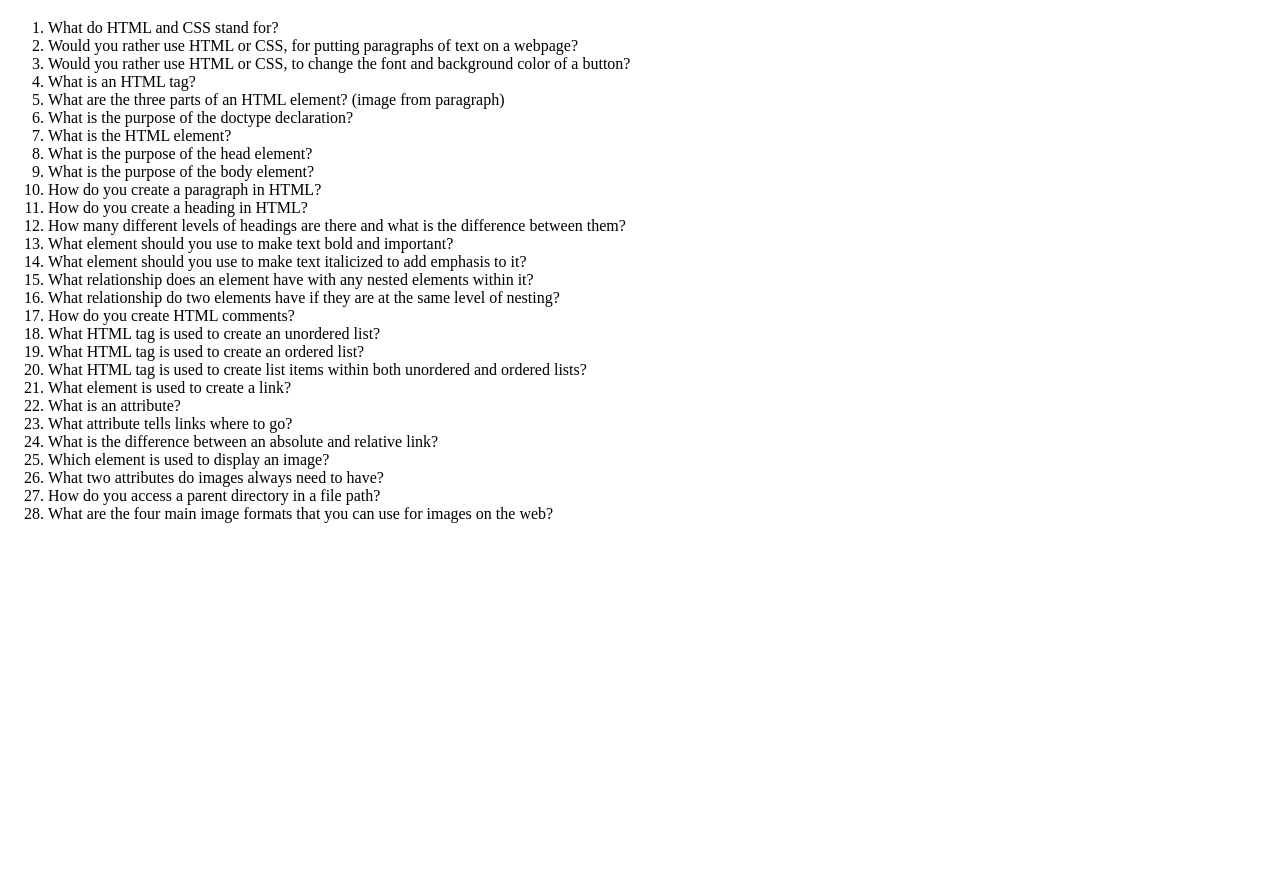
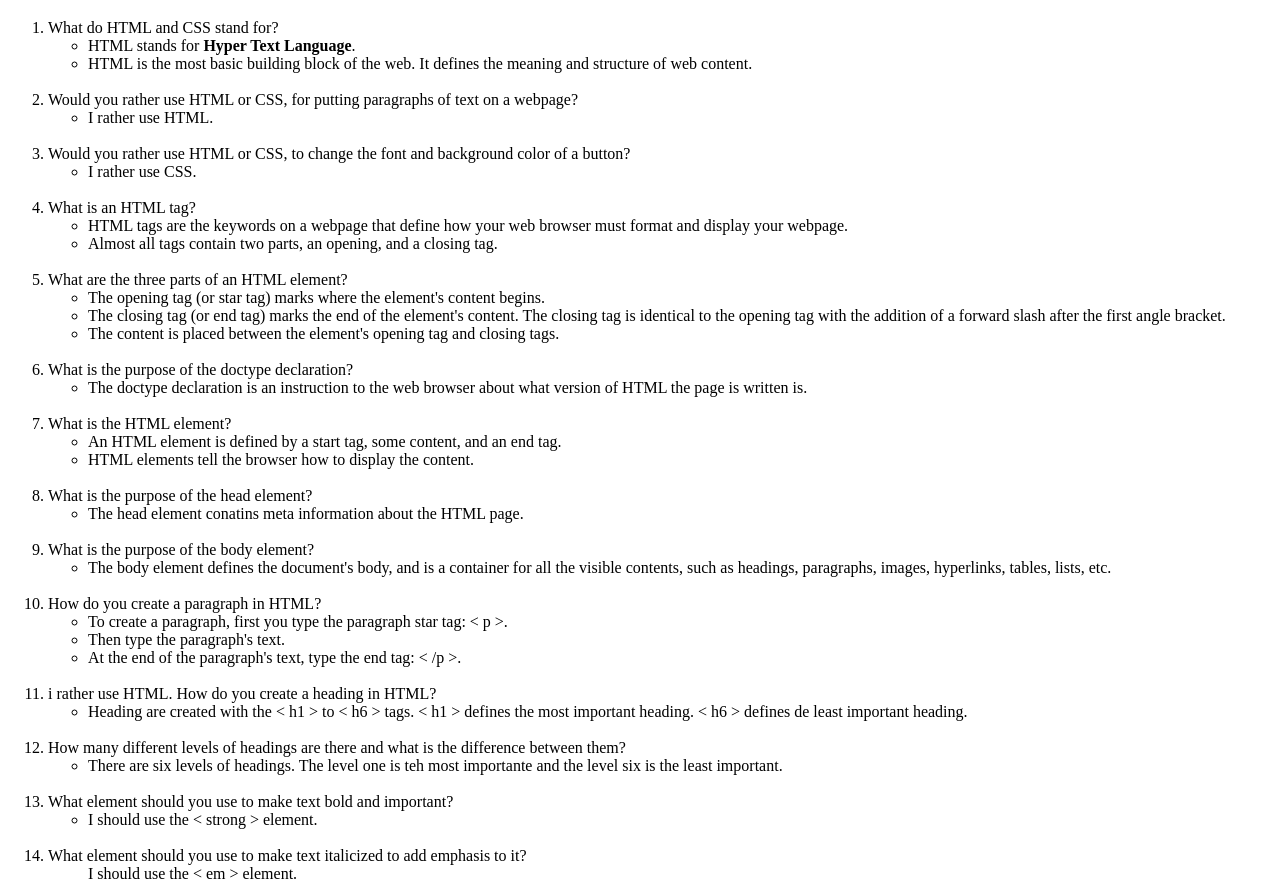
Before and after one commit to DiegoPatti-Dev/Brainnest, a plain HTML site: page 1-HTML_assignments/1-Assignment_HTML_terminology/index.html in a window 1280 px wide. Shown: the part 61-952 px from the top of the page. Before the commit the page ends 800 px from the top, so only its background shows below. Drawn offline with Linux system fonts and the light colour scheme.

Commit message:
7
Started the assignment 1.

```diff
--- a/1-HTML_assignments/1-Assignment_HTML_terminology/index.html
+++ b/1-HTML_assignments/1-Assignment_HTML_terminology/index.html
@@ -10,52 +10,277 @@
   <h1> HTML - Terminology & Definitions </h1>
 
   <ol>
-    <li> What do HTML and CSS stand for? </li>
+    <li>
+      What do HTML and CSS stand for?
+      <ul>
+        <li>
+          HTML stands for <b>Hyper Text Language</b>.
+        </li>
+        <li>
+          HTML is the most basic building block of the web. It defines the meaning and structure of web content.
+        </li>
+      </ul>
+    </li>
 
-    <li> Would you rather use HTML or CSS, for putting paragraphs of text on a webpage? </li>
+    <br>
 
-    <li> Would you rather use HTML or CSS, to change the font and background color of a
-      button? </li>
+    <li>
+      Would you rather use HTML or CSS, for putting paragraphs of text on a webpage?
+      <ul>
+        <li>
+          I rather use HTML.
+        </li>
+      </ul>
+    </li>
 
-    <li> What is an HTML tag? </li>
+    <br>
 
-    <li> What are the three parts of an HTML element? (image from paragraph) </li>
+    <li>
+      Would you rather use HTML or CSS, to change the font and background color of a
+      button?
+      <ul>
+        <li>
+          I rather use CSS.
+        </li>
+      </ul>
+    </li>
 
-    <li> What is the purpose of the doctype declaration? </li>
+    <br>
 
-    <li> What is the HTML element? </li>
+    <li>
+      What is an HTML tag?
+      <ul>
+        <li>
+          HTML tags are the keywords on a webpage that define how your web browser must format and display your webpage.
+        </li>
+        <li>
+          Almost all tags contain two parts, an opening, and a closing tag.
+        </li>
+      </ul>
+    </li>
 
-    <li> What is the purpose of the head element? </li>
+    <br>
 
-    <li> What is the purpose of the body element? </li>
+    <li>
+      What are the three parts of an HTML element?
+      <ul>
+        <li>
+          The opening tag (or star tag) marks where the element's content begins.
+        </li>
+        <li>
+          The closing tag (or end tag) marks the end of the element's content. The closing tag is identical to the opening tag with the addition of a forward slash after the first angle bracket.
+        </li>
+        <li>
+          The content is placed between the element's opening tag and closing tags.
+        </li>
+      </ul>
+    </li>
 
-    <li> How do you create a paragraph in HTML? </li>
+    <br>
 
-    <li> How do you create a heading in HTML? </li>
+    <li>
+      What is the purpose of the doctype declaration?
+      <ul>
+        <li>
+          The doctype declaration is an instruction to the web browser about what version of HTML the page is written is.
+        </li>
+      </ul>
+    </li>
 
-    <li> How many different levels of headings are there and what is the difference between them? </li>
+    <br>
 
-    <li> What element should you use to make text bold and important? </li>
+    <li>
+      What is the HTML element?
+      <ul>
+        <li>
+          An HTML element is defined by a start tag, some content, and an end tag.
+        </li>
+        <li>
+          HTML elements tell the browser how to display the content.
+        </li>
+      </ul>
+    </li>
 
-    <li> What element should you use to make text italicized to add emphasis to it? </li>
+    <br>
 
-    <li> What relationship does an element have with any nested elements within it? </li>
+    <li>
+      What is the purpose of the head element?
+      <ul>
+        <li>
+          The head element conatins meta information about the HTML page.
+        </li>
+      </ul>
+    </li>
 
-    <li> What relationship do two elements have if they are at the same level of nesting? </li>
+    <br>
 
-    <li> How do you create HTML comments? </li>
+    <li>
+      What is the purpose of the body element?
+      <ul>
+        <li>
+          The body element defines the document's body, and is a container for all the visible contents, such as headings, paragraphs, images, hyperlinks, tables, lists, etc.
+        </li>
+      </ul>
+    </li>
 
-    <li> What HTML tag is used to create an unordered list? </li>
+    <br>
 
-    <li> What HTML tag is used to create an ordered list? </li>
+    <li>
+      How do you create a paragraph in HTML?
+      <ul>
+        <li>
+          To create a paragraph, first you type the paragraph star tag: < p >.
+        </li>
+        <li>
+          Then type the paragraph's text.
+        </li>
+        <li>
+          At the end of the paragraph's text, type the end tag: < /p >.
+        </li>
+      </ul>
+    </li>
 
-    <li> What HTML tag is used to create list items within both unordered and ordered lists? </li>
+    <br>
 
-    <li> What element is used to create a link? </li>
+    <li>i rather use HTML.
+      How do you create a heading in HTML?
+      <ul>
+        <li>
+          Heading are created with the < h1 > to < h6 > tags. < h1 > defines the most important heading. < h6 > defines de least important heading.
+        </li>
+      </ul>
+    </li>
 
-    <li> What is an attribute? </li>
+    <br>
 
-    <li> What attribute tells links where to go? </li>
+    <li>
+      How many different levels of headings are there and what is the difference between them?
+      <ul>
+        <li>
+          There are six levels of headings. The level one is teh most importante and the level six is the least important.
+        </li>
+      </ul>
+    </li>
+
+    <br>
+
+    <li>
+      What element should you use to make text bold and important?
+      <ul>
+        <li>
+          I should use the < strong > element.
+        </li>
+      </ul>
+    </li>
+
+    <br>
+
+    <li>
+      What element should you use to make text italicized to add emphasis to it?
+      <ul>
+        I should use the < em > element.
+      </ul>
+    </li>
+
+    <br>
+
+    <li>
+      What relationship does an element have with any nested elements within it?
+      <ul>
+        <li>
+          When an HTML element is nested inside another element, it is considered a child of the nesting element.
+        </li>
+      </ul>
+    </li>
+
+    <br>
+
+    <li>
+      What relationship do two elements have if they are at the same level of nesting?
+      <ul>
+        <li>
+          The two elements are siblings.
+        </li>
+      </ul>
+    </li>
+
+    <br>
+
+    <li>
+      How do you create HTML comments?
+      <ul>
+        <li>
+          You can add comments in HTML using the syntax: < !-- comment -->.
+        </li>
+      </ul>
+    </li>
+
+    <br>
+
+    <li>
+      What HTML tag is used to create an unordered list?
+      <ul>
+        The < ul > tag.
+      </ul>
+    </li>
+
+    <br>
+
+    <li>
+      What HTML tag is used to create an ordered list?
+      <ul>
+        <li>
+          The < ol > tag.
+        </li>
+      </ul>
+    </li>
+
+    <br>
+
+    <li>
+      What HTML tag is used to create list items within both unordered and ordered lists?
+      <ul>
+        The < li > tag.
+      </ul>
+    </li>
+
+    <br>
+
+    <li>
+      What element is used to create a link?
+      <ul>
+        <li>
+          The < a > tag.
+        </li>
+      </ul>
+    </li>
+
+    <br>
+
+    <li>
+      What is an attribute?
+      <ul>
+        <li>
+          Attributes provide additional information about elements.
+        </li>
+        <li>
+          Atributes are always specified in the start tag.
+        </li>
+      </ul>
+    </li>
+
+    <br>
+
+    <li>
+      What attribute tells links where to go?
+      <ul>
+        <li>
+          The attribute "src=".
+        </li>
+      </ul>
+    </li>
+
+    <br>
 
     <li> What is the difference between an absolute and relative link? </li>
 
```
